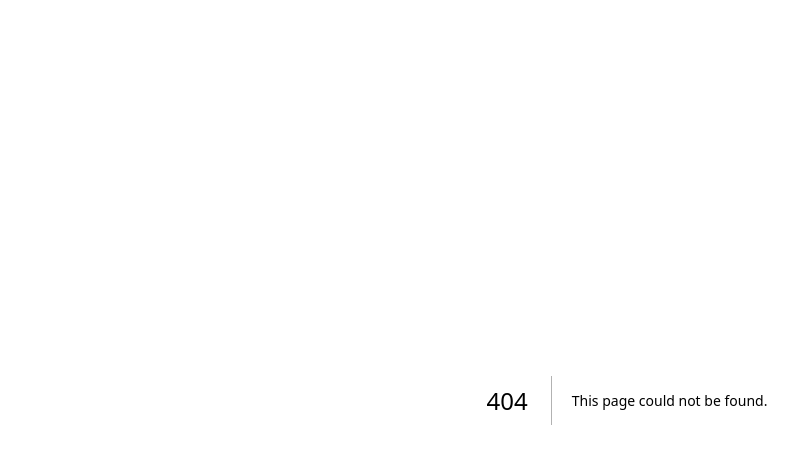
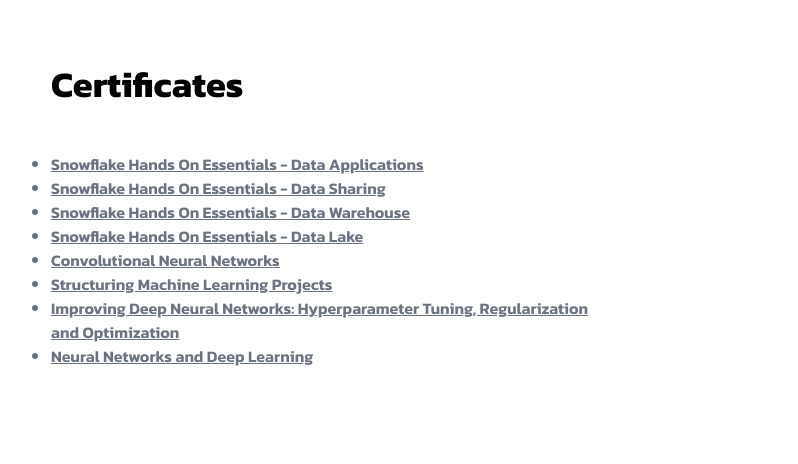
Before and after one commit to armgp/portfolio-gp, a Next.js app: page /certificates in a window 1280 px wide. Before the commit this address had no page. Shown: the top 464 px of the page, without its empty margins (13-811 px from the left). Built offline with nearby package versions, Linux system fonts and the light colour scheme.

Commit message:
certs page

```diff
--- /dev/null
+++ b/src/app/certificates/layout.js
@@ -0,0 +1,20 @@
+import '../globals.css'
+import { Kanit } from 'next/font/google'
+
+const ps2p = Kanit({
+  subsets: ['latin'],
+  weight: ['100', '200', '300','400', '500', '600', '700', '800', '900'],
+})
+
+export const metadata = {
+  title: 'G.P - Certificates',
+  description: 'Abhiram Certificates',
+}
+
+export default function RootLayout({ children }) {
+  return (
+    <html lang="en">
+      <body>{children}</body>
+    </html>
+  )
+}
--- /dev/null
+++ b/src/app/certificates/page.js
@@ -0,0 +1,106 @@
+import React from 'react'
+
+const certs = () => {
+
+const CERT = {
+        title: "Certifications",
+        id: "certifications",
+        content: (
+            <ul className='list-disc'>
+                <li>
+                    <a
+                        className='font-semibold underline hover:text-transparent hover:bg-clip-text hover:bg-gradient-to-r from-primary-700 via-black-500 to-primary-800  hover:bg-primary-800'
+                        href='https://www.credly.com/badges/9f98423d-717e-4f45-bf24-910f52b92c40/public_url'
+                        target="_blank"
+                    >
+                        Snowflake Hands On Essentials - Data Applications
+                    </a>
+                </li>
+                <li>
+                    <a
+                        className='font-semibold underline hover:text-transparent hover:bg-clip-text hover:bg-gradient-to-r from-primary-700 via-black-500 to-primary-800  hover:bg-primary-800'
+                        href='https://www.credly.com/badges/bed25db9-4070-4056-8c43-9ec1d1d6e694/public_url'
+                        target="_blank"
+                    >
+                        Snowflake Hands On Essentials - Data Sharing
+                    </a>
+                </li>
+                <li>
+                    <a
+                        className='font-semibold underline hover:text-transparent hover:bg-clip-text hover:bg-gradient-to-r from-primary-700 via-black-500 to-primary-800  hover:bg-primary-800'
+                        href='https://www.credly.com/badges/e796f807-630d-4c73-a66d-f9e504e883cb/public_url'
+                        target="_blank"
+                    >
+                        Snowflake Hands On Essentials - Data Warehouse
+                    </a>
+                </li>
+                <li>
+                    <a
+                        className='font-semibold underline hover:text-transparent hover:bg-clip-text hover:bg-gradient-to-r from-primary-700 via-black-500 to-primary-800  hover:bg-primary-800'
+                        href='https://www.credly.com/badges/167a0548-b087-4111-a452-48721729735a/public_url'
+                        target="_blank"
+                    >
+                        Snowflake Hands On Essentials - Data Lake
+                    </a>
+                </li>
+                <li>
+                    <a
+                        className='font-semibold underline hover:text-transparent hover:bg-clip-text hover:bg-gradient-to-r from-primary-700 via-black-500 to-primary-800  hover:bg-primary-800'
+                        href='https://www.coursera.org/account/accomplishments/verify/6UFGWW5WMWJR'
+                        target="_blank"
+                    >
+                        Convolutional Neural Networks
+                    </a>
+                </li>
+                <li>
+                    <a
+                        className='font-semibold underline hover:text-transparent hover:bg-clip-text hover:bg-gradient-to-r from-primary-700 via-black-500 to-primary-800  hover:bg-primary-800'
+                        href='https://www.coursera.org/account/accomplishments/verify/LDEYU5RWAGJB'
+                        target="_blank"
+                    >
+                        Structuring Machine Learning Projects
+                    </a>
+                </li>
+                <li>
+                    <a
+                        className='font-semibold underline hover:text-transparent hover:bg-clip-text hover:bg-gradient-to-r from-primary-700 via-black-500 to-primary-800  hover:bg-primary-800'
+                        href='https://www.coursera.org/account/accomplishments/verify/7PZ6LQULJD2C'
+                        target="_blank"
+                    >
+                        Improving Deep Neural Networks: Hyperparameter Tuning, Regularization and Optimization
+                    </a>
+                </li>
+                <li>
+                    <a
+                        className='font-semibold underline hover:text-transparent hover:bg-clip-text hover:bg-gradient-to-r from-primary-700 via-black-500 to-primary-800  hover:bg-primary-800'
+                        href='https://www.coursera.org/account/accomplishments/verify/K3JC5KRA9SYB'
+                        target="_blank"
+                    >
+                        Neural Networks and Deep Learning
+                    </a>
+                </li>
+            </ul>
+        )
+    }
+
+  return (
+
+    <div className='text-black'>
+        <div className='md:grid md:grid-cols-2 gap-8 items-center py-8 px-4 xl:gap-16 sm:py-16 xl:px-16'>
+              <div className='mt-4 md:mt-0 text-left flex flex-col h-full'>
+                  <h2 className='text-4xl font-bold text-black mb-4'>Certificates</h2>
+
+                     <div>
+                      <div className='mt-8 text-gray-500'>
+                        {CERT.content}
+                      </div>
+                    </div>
+              </div>
+        </div>
+    </div>
+
+
+  )
+}
+
+export default certs
```
